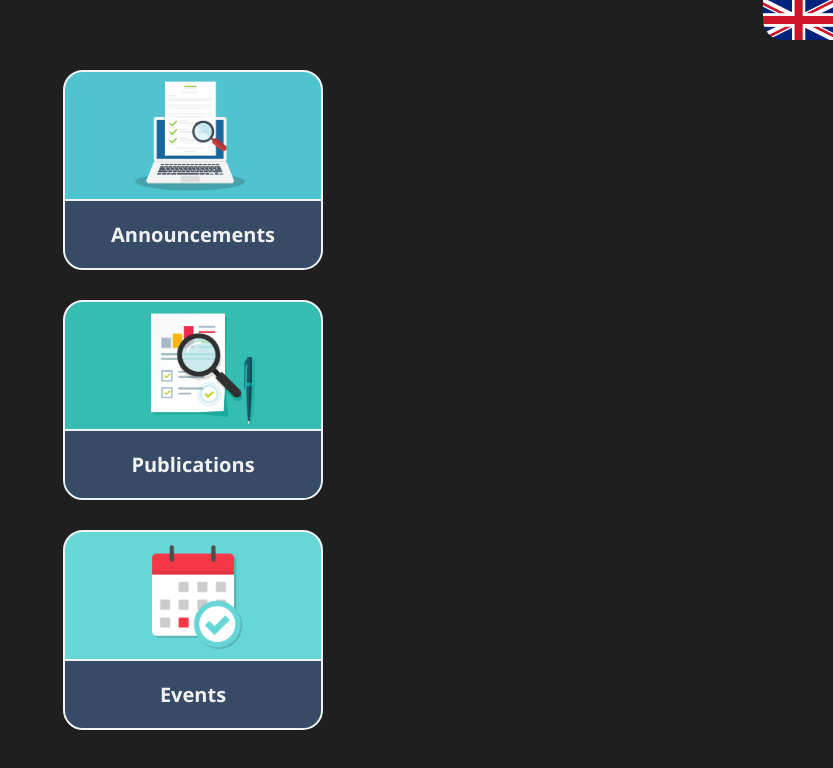
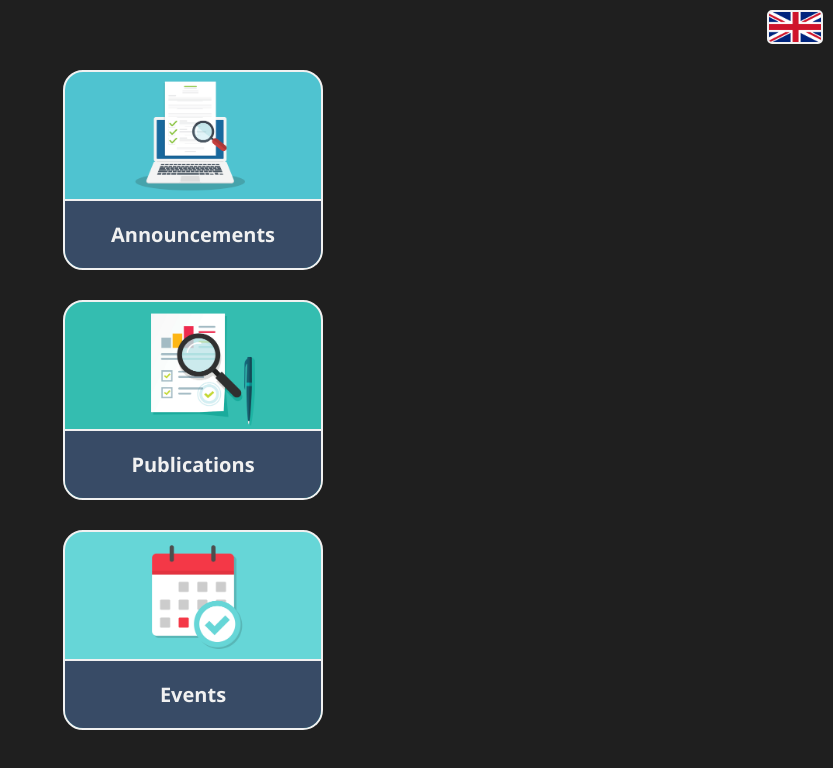
Before and after one commit to HakimMalkawi/MTG-News-Web, a React (Create React App) app: page / in a window 1280 px wide. Shown: the top 768 px of the page, without its empty margins (447-1280 px from the left). Built offline with nearby package versions, Linux system fonts and the light colour scheme.

Commit message:
Styling Changes

```diff
--- a/src/styles/language.css
+++ b/src/styles/language.css
@@ -1,8 +1,10 @@
 .language-switcher {
     border: none;
-    border-bottom-left-radius: 20px;
-    padding: 1rem;
-    padding-inline: 1.75rem;
+    border-radius: 5px;
+    border: solid 2px var(--light);
+    padding: .75rem;
+    padding-inline: 1.3rem;
+    margin: .5rem;
     justify-self: end;
     align-self: start;
     background-size: cover;
--- a/src/styles/single-post.css
+++ b/src/styles/single-post.css
@@ -7,7 +7,8 @@
       "image"
       "post";
     grid-gap: 2rem;
-    min-height: 100vh; }
+    min-height: 100vh;
+    z-index: 2; }
 
 .single-post * { overflow-x: visible }
 
```
